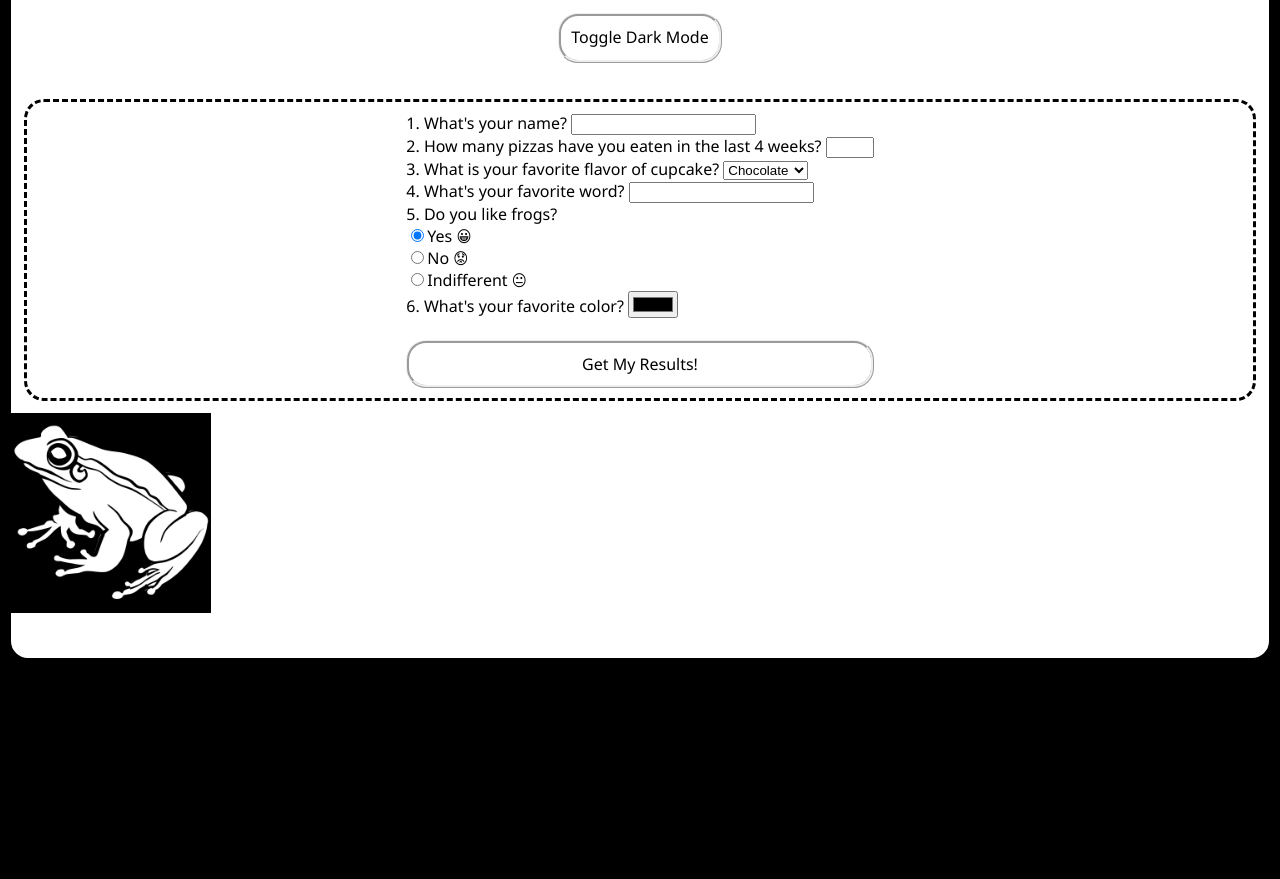
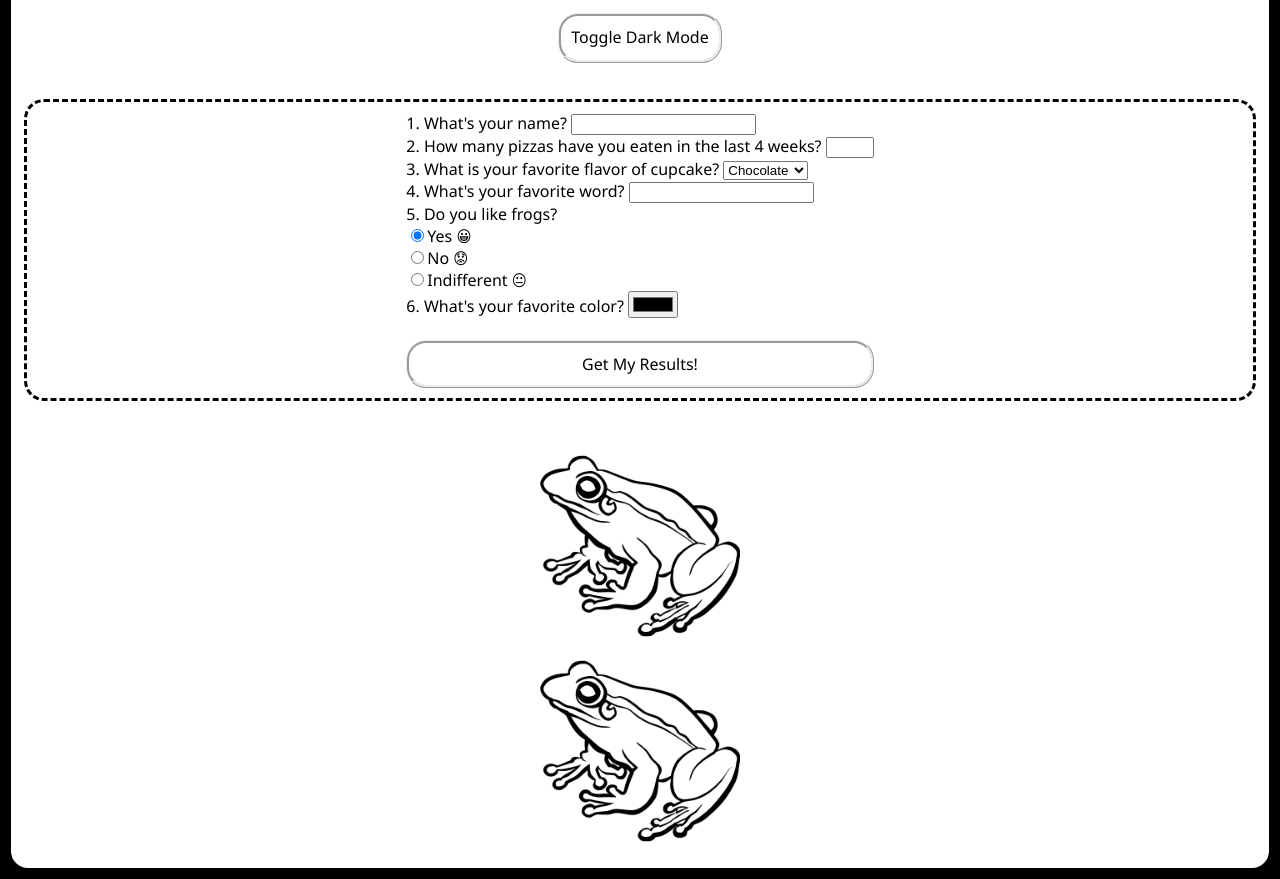
Before and after one commit to mejia-dev/programming-language-suggester, a plain HTML site: page index.html in a window 1280 px wide. Shown: the part 166-1045 px from the top of the page. Before the commit the page ends 835 px from the top, so only its background shows below. Drawn offline with Linux system fonts and the light colour scheme.

Commit message:
Add two images overlayed. One will provide transparency and the other will mask the outer edge.

```diff
--- a/css/styles.css
+++ b/css/styles.css
@@ -84,12 +84,3 @@ button:hover {
   box-sizing: border-box;
   margin: 1%;
 }
-
-.tint {
-  background-color: black;
-  background-image: url('../img/frog.png');
-  /* box-shadow: 0 3000px rgba(204, 0, 255, 0.8) inset; */
-  width: 200px;
-  height: 200px;
-  background-size: cover;
-}
--- a/index.html
+++ b/index.html
@@ -45,11 +45,16 @@
         <button type="submit" class="submitButton">Get My Results!</button>
       </form>
     </div>
-    <div class="tint"><br><br><br><br></div>
     <div id="resultsHolder">
       <h2 id="resultHeader"></h2>
       <p id="resultText"></p>
       <p id="frogMessage"></p>
+      <div id="frogImage">
+        <img src="img/frog.png" alt="frog image" height="200px" width="200px">
+      </div>
+      <div id="frogOverlay">
+        <img src="img/frog.png" alt="frog image" height="200px" width="200px">
+      </div>
     </div>
   </div>
 </body>
```
